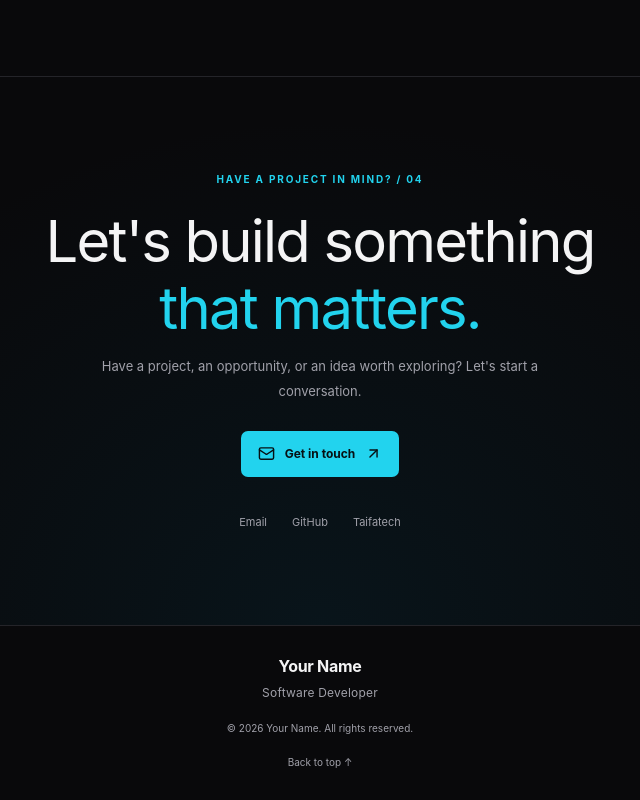
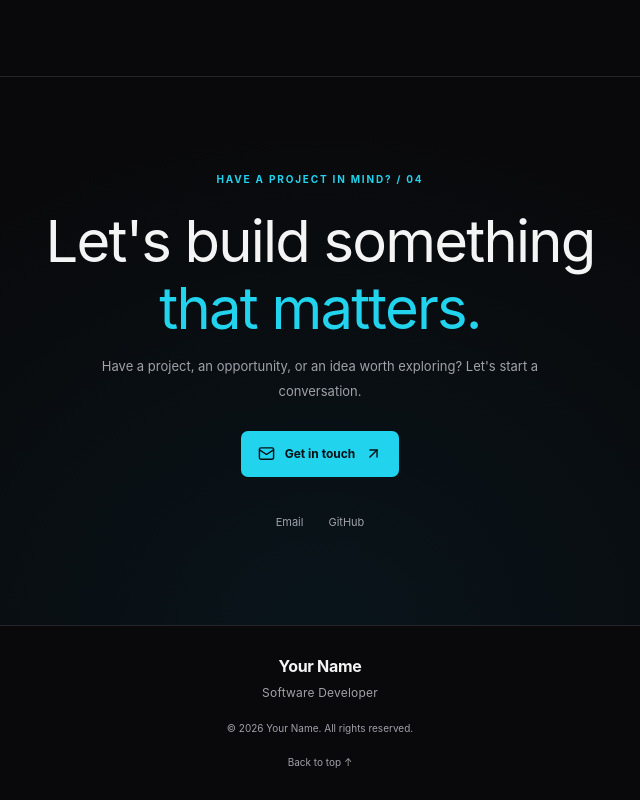
Before and after one commit to Shelby6898/elphaz-portfolio, a React (Vite) app: page / in a window 1280 px wide. Shown: the part 3379-4179 px from the top of the page, without its empty margins (320-960 px from the left). Built offline with nearby package versions, Linux system fonts and the light colour scheme; no server answers; the database is empty.

Commit message:
chore: remove outdated Taifatech footer link

```diff
--- a/src/App.jsx
+++ b/src/App.jsx
@@ -452,7 +452,6 @@ function App() {
             <div className="contact-links">
               <a href="mailto:elphazshelby@gmail.com">Email</a>
               <a href="https://github.com/Shelby6898" target="_blank" rel="noreferrer">GitHub</a>
-              <a href="https://taifatech.org" target="_blank" rel="noreferrer">Taifatech</a>
             </div>
           </div>
         </section>
```
